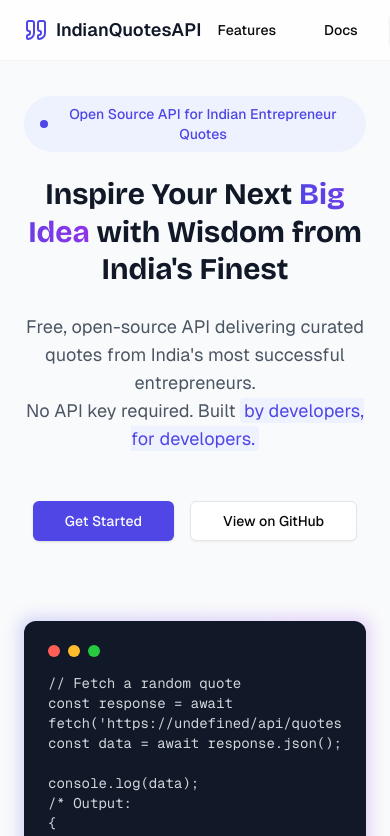
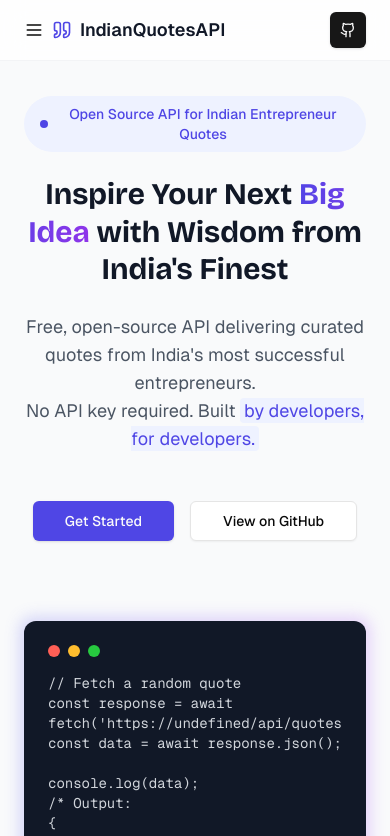
Before and after one commit to Aniket-508/indian-quotes-api, a Next.js app: page / in a window 390 px wide. Shown: the top 836 px of the page. Built offline with nearby package versions, Linux system fonts and the light colour scheme.

Commit message:
feat: added mobile responsive navbar

```diff
--- a/components/footer.tsx
+++ b/components/footer.tsx
@@ -15,7 +15,7 @@
               entrepreneurial leaders.
             </p>
           </div>
-          <div className="justify-self-end">
+          <div>
             <h4 className="font-semibold text-gray-900 mb-4">Documentation</h4>
             <ul className="space-y-2 text-sm text-gray-600">
               <li>
--- a/components/logo.tsx
+++ b/components/logo.tsx
@@ -1,13 +1,18 @@
+import Link from "next/link";
+import { Quote } from "lucide-react";
 import { cn } from "@/lib/utils";
-import { Quote } from "lucide-react";
+import { ROUTES } from "@/lib/routes";
 
 export default function Logo({ className }: { className?: string }) {
   return (
-    <div className={cn("flex items-center space-x-2", className)}>
-      <Quote className="w-6 h-6 text-indigo-600" />
+    <Link
+      className={cn("flex items-center space-x-2", className)}
+      href={ROUTES.HOME}
+    >
+      <Quote className="size-5 text-indigo-600" />
       <span className="text-lg font-semibold text-gray-900">
         IndianQuotesAPI
       </span>
-    </div>
+    </Link>
   );
 }
--- a/components/navbar.tsx
+++ b/components/navbar.tsx
@@ -1,24 +1,50 @@
+"use client";
+
 import Link from "next/link";
-import { Github } from "lucide-react";
-import { buttonVariants } from "@/components/ui/button";
+import { useState } from "react";
+import { Github, Menu, X } from "lucide-react";
+import { Button, buttonVariants } from "@/components/ui/button";
 import Logo from "@/components/logo";
 import { ROUTES } from "@/lib/routes";
+import { cn } from "@/lib/utils";
 
 export default function Navbar() {
+  const [openSidebar, setOpenSidebar] = useState(false);
+
+  const toggleSidebar = () => setOpenSidebar((prev) => !prev);
+
   return (
     <nav className="fixed top-0 w-full bg-white/80 backdrop-blur-md z-50 border-b border-gray-100">
       <div className="container mx-auto px-6 py-3 flex justify-between items-center">
-        <Logo />
-        <div className="flex items-center space-x-4">
+        <div className="flex items-center">
+          {openSidebar ? (
+            <X
+              className="size-5 inline-block sm:hidden mr-2 cursor-pointer"
+              onClick={toggleSidebar}
+            />
+          ) : (
+            <Menu
+              className="size-5 inline-block sm:hidden mr-2 cursor-pointer"
+              onClick={toggleSidebar}
+            />
+          )}
+          <Logo />
+        </div>
+        <Button size="icon" className="flex sm:hidden" asChild>
+          <Link href={ROUTES.GITHUB} target="_blank">
+            <Github />
+          </Link>
+        </Button>
+        <div className="items-center space-x-4 hidden sm:flex">
           <Link
             href="#features"
-            className={buttonVariants({ variant: "ghost" })}
+            className={buttonVariants({ variant: "link" })}
           >
             Features
           </Link>
           <Link
             href={ROUTES.DOCS}
-            className={buttonVariants({ variant: "ghost" })}
+            className={buttonVariants({ variant: "link" })}
           >
             Docs
           </Link>
@@ -32,6 +58,22 @@
           </Link>
         </div>
       </div>
+      <div
+        className={cn(
+          "absolute top-full inset-x-0 h-[calc(100dvh-53px)] py-4 px-6 grid grid-cols-2 place-items-start place-content-start gap-x-4 gap-y-6 bg-white transition-opacity sm:hidden pointer-events-none opacity-0",
+          openSidebar && "pointer-events-auto opacity-100"
+        )}
+      >
+        <Link href="#features" className={buttonVariants({ variant: "link" })}>
+          Features
+        </Link>
+        <Link
+          href={ROUTES.DOCS}
+          className={buttonVariants({ variant: "link" })}
+        >
+          Docs
+        </Link>
+      </div>
     </nav>
   );
 }
--- a/lib/routes.ts
+++ b/lib/routes.ts
@@ -1,4 +1,5 @@
 export const ROUTES = {
+  HOME: "/",
   QUOTES: "/api/quotes",
   DOCS: "/docs",
   STATS: "quickstart",
```
